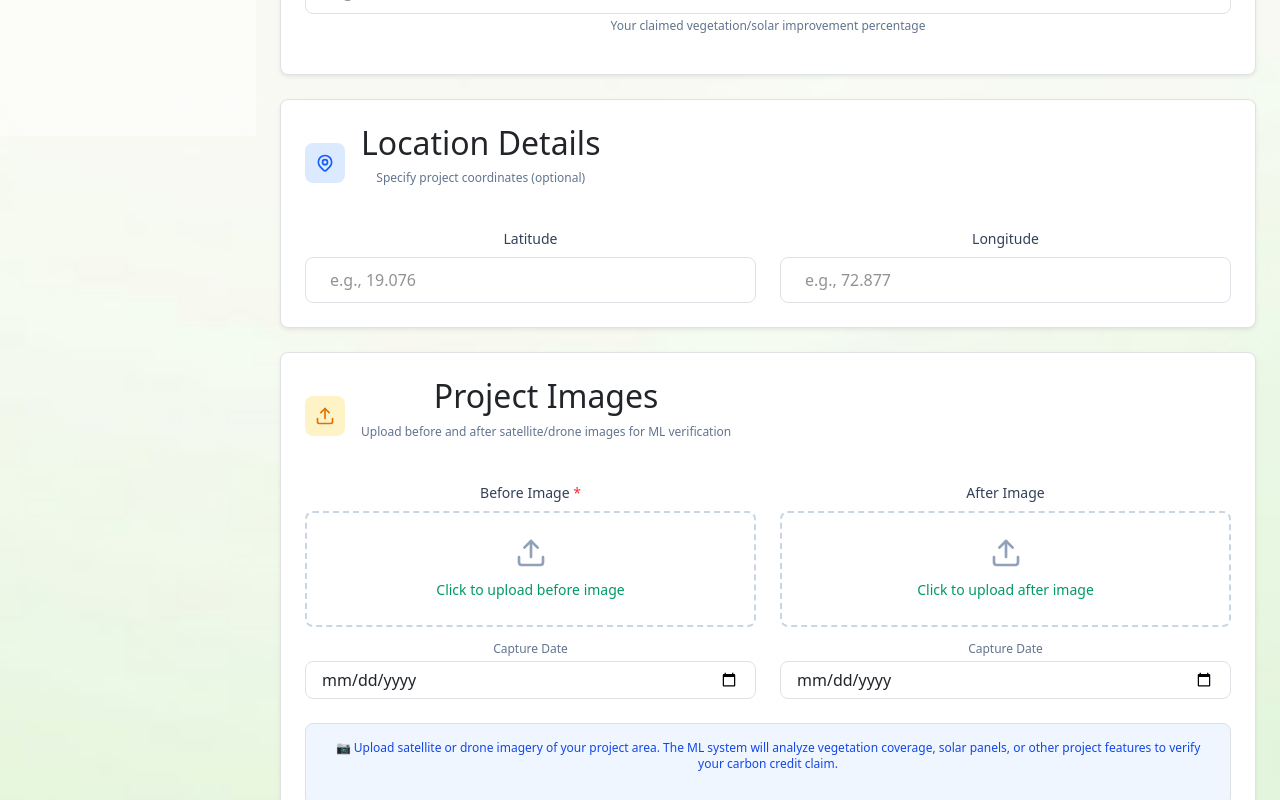
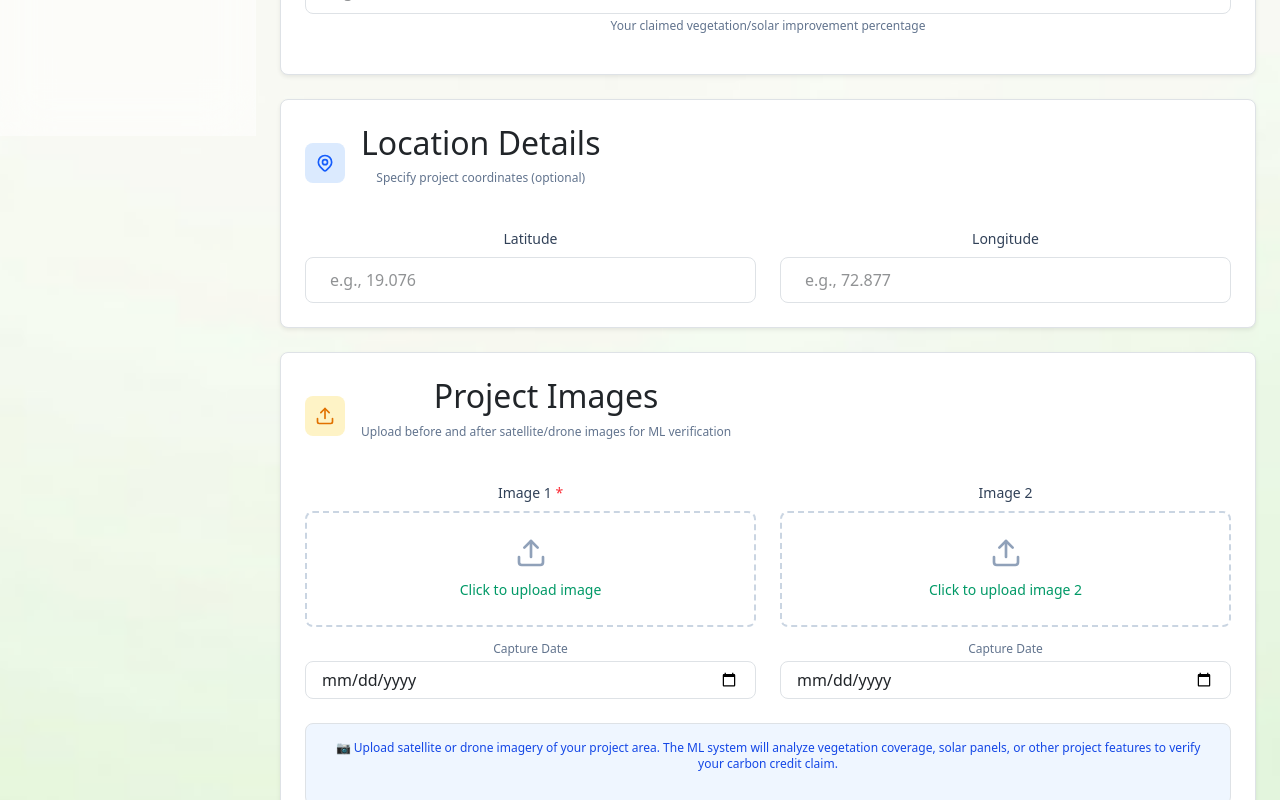
Before and after one commit to Prathameshjain/carboncred, a React (Vite) app in the folder frontend/: page /AddProject in a window 1280 px wide. Shown: the part 664-1464 px from the top of the page. Built offline with nearby package versions, Linux system fonts and the light colour scheme.

Commit message:
fix: Improve form validation and update image upload labels in AddProject component

```diff
--- a/frontend/src/components/AddProject.jsx
+++ b/frontend/src/components/AddProject.jsx
@@ -186,8 +186,7 @@ const AddProject = () => {
 
       <div className="flex relative pt-24">
         <aside
-          className={`pt-24 transition-all duration-300 ${
-            sidebarOpen ? "ml-64" : "ml-0"
+          className={`pt-24 transition-all duration-300 ${sidebarOpen ? "ml-64" : "ml-0"
             }`}
         >
           {/* Sidebar */}
@@ -245,8 +244,7 @@ const AddProject = () => {
                       name="project_name"
                       value={formData.project_name}
                       onChange={handleChange}
-                      className={`w-full px-4 py-2.5 border ${
-                        errors.project_name
+                      className={`w-full px-4 py-2.5 border ${errors.project_name
                         ? "border-red-500"
                         : "border-slate-300"
                         } rounded-lg focus:ring-2 focus:ring-emerald-500 focus:border-transparent outline-none transition`}
@@ -268,8 +266,7 @@ const AddProject = () => {
                       name="classification"
                       value={formData.classification}
                       onChange={handleChange}
-                      className={`w-full px-4 py-2.5 border ${
-                        errors.classification
+                      className={`w-full px-4 py-2.5 border ${errors.classification
                         ? "border-red-500"
                         : "border-slate-300"
                         } rounded-lg focus:ring-2 focus:ring-emerald-500 focus:border-transparent outline-none transition`}
@@ -299,8 +296,7 @@ const AddProject = () => {
                       onChange={handleChange}
                       step="0.01"
                       min="0"
-                      className={`w-full px-4 py-2.5 border ${
-                        errors.project_area_hectares
+                      className={`w-full px-4 py-2.5 border ${errors.project_area_hectares
                         ? "border-red-500"
                         : "border-slate-300"
                         } rounded-lg focus:ring-2 focus:ring-emerald-500 focus:border-transparent outline-none transition`}
@@ -316,7 +312,7 @@ const AddProject = () => {
                   {/* Project Cost */}
                   <div>
                     <label className="block text-sm font-medium text-slate-700 mb-2">
-                      Project Cost (Lakh INR) <span className="text-red-500">*</span>
+                      Project Cost (Crore INR) <span className="text-red-500">*</span>
                     </label>
                     <input
                       type="number"
@@ -325,8 +321,7 @@ const AddProject = () => {
                       onChange={handleChange}
                       step="0.01"
                       min="0"
-                      className={`w-full px-4 py-2.5 border ${
-                        errors.project_cost_lakh_inr
+                      className={`w-full px-4 py-2.5 border ${errors.project_cost_lakh_inr
                         ? "border-red-500"
                         : "border-slate-300"
                         } rounded-lg focus:ring-2 focus:ring-emerald-500 focus:border-transparent outline-none transition`}
@@ -352,8 +347,7 @@ const AddProject = () => {
                       step="0.01"
                       min="0"
                       max="100"
-                      className={`w-full px-4 py-2.5 border ${
-                        errors.claimed_improvement_pct
+                      className={`w-full px-4 py-2.5 border ${errors.claimed_improvement_pct
                         ? "border-red-500"
                         : "border-slate-300"
                         } rounded-lg focus:ring-2 focus:ring-emerald-500 focus:border-transparent outline-none transition`}
@@ -457,10 +451,10 @@ const AddProject = () => {
                 </div>
 
                 <div className="grid grid-cols-1 md:grid-cols-2 gap-6">
-                  {/* Before Image */}
+                  {/*  Image 1 */}
                   <div>
                     <label className="block text-sm font-medium text-slate-700 mb-2">
-                      Before Image <span className="text-red-500">*</span>
+                      Image 1 <span className="text-red-500">*</span>
                     </label>
                     <div className={`border-2 border-dashed ${errors.before_image ? 'border-red-500' : 'border-slate-300'} rounded-lg p-4 text-center hover:border-emerald-500 transition`}>
                       {formData.before_image ? (
@@ -477,7 +471,7 @@ const AddProject = () => {
                         <>
                           <Upload className="w-8 h-8 text-slate-400 mx-auto mb-2" />
                           <label htmlFor="beforeImage" className="text-emerald-600 font-medium cursor-pointer hover:underline text-sm">
-                            Click to upload before image
+                            Click to upload image
                           </label>
                           <input
                             id="beforeImage"
@@ -506,10 +500,10 @@ const AddProject = () => {
                     </div>
                   </div>
 
-                  {/* After Image */}
+                  {/* Image 2 */}
                   <div>
                     <label className="block text-sm font-medium text-slate-700 mb-2">
-                      After Image
+                      Image 2
                     </label>
                     <div className="border-2 border-dashed border-slate-300 rounded-lg p-4 text-center hover:border-emerald-500 transition">
                       {formData.after_image ? (
@@ -526,7 +520,7 @@ const AddProject = () => {
                         <>
                           <Upload className="w-8 h-8 text-slate-400 mx-auto mb-2" />
                           <label htmlFor="afterImage" className="text-emerald-600 font-medium cursor-pointer hover:underline text-sm">
-                            Click to upload after image
+                            Click to upload image 2
                           </label>
                           <input
                             id="afterImage"
@@ -626,8 +620,7 @@ const AddProject = () => {
                   <button
                     onClick={handleSubmit}
                     disabled={loading}
-                    className={`px-6 py-2.5 rounded-lg text-white transition flex items-center gap-2 font-medium shadow-md ${
-                      loading
+                    className={`px-6 py-2.5 rounded-lg text-white transition flex items-center gap-2 font-medium shadow-md ${loading
                       ? 'bg-gray-400 cursor-not-allowed'
                       : 'bg-emerald-600 hover:bg-emerald-700'
                       }`}
```
Lines whose indentation alone changed are shown as unchanged.
